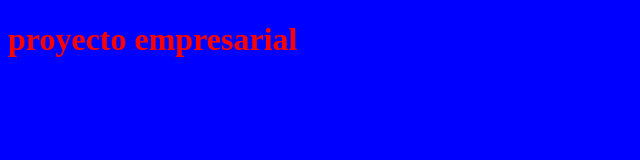
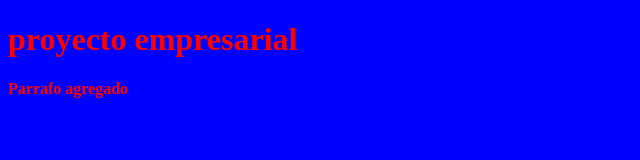
Before and after one commit to WarMachine2019/CursoGit, a plain HTML site: page index.html in a window 1280 px wide. Shown: the whole page, without its empty margins (0-640 px from the left). Drawn offline with Linux system fonts and the light colour scheme.

Commit message:
Update index.html

```diff
--- a/index.html
+++ b/index.html
@@ -9,5 +9,6 @@
 </head>
 <body>
     <h1>proyecto empresarial</h1>
+    <p> Parrafo agregado
 </body>
 </html>
```
